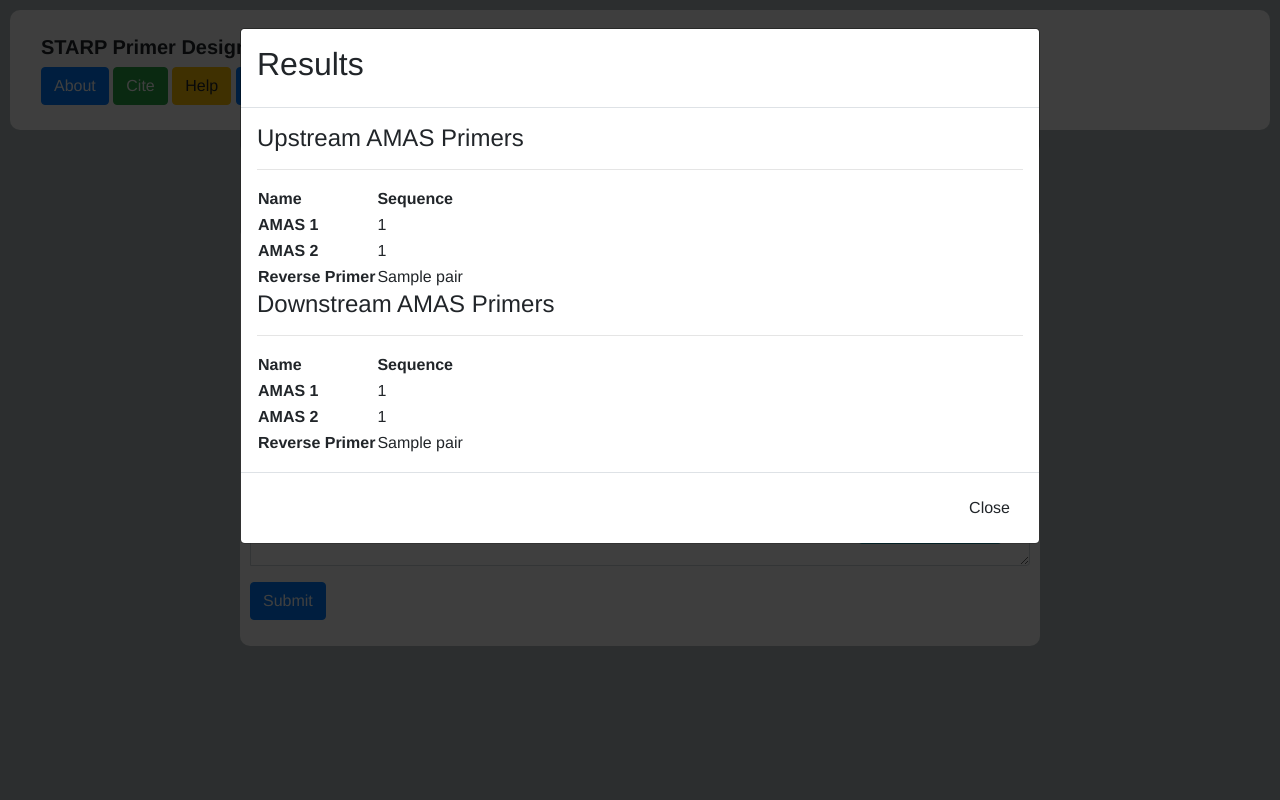
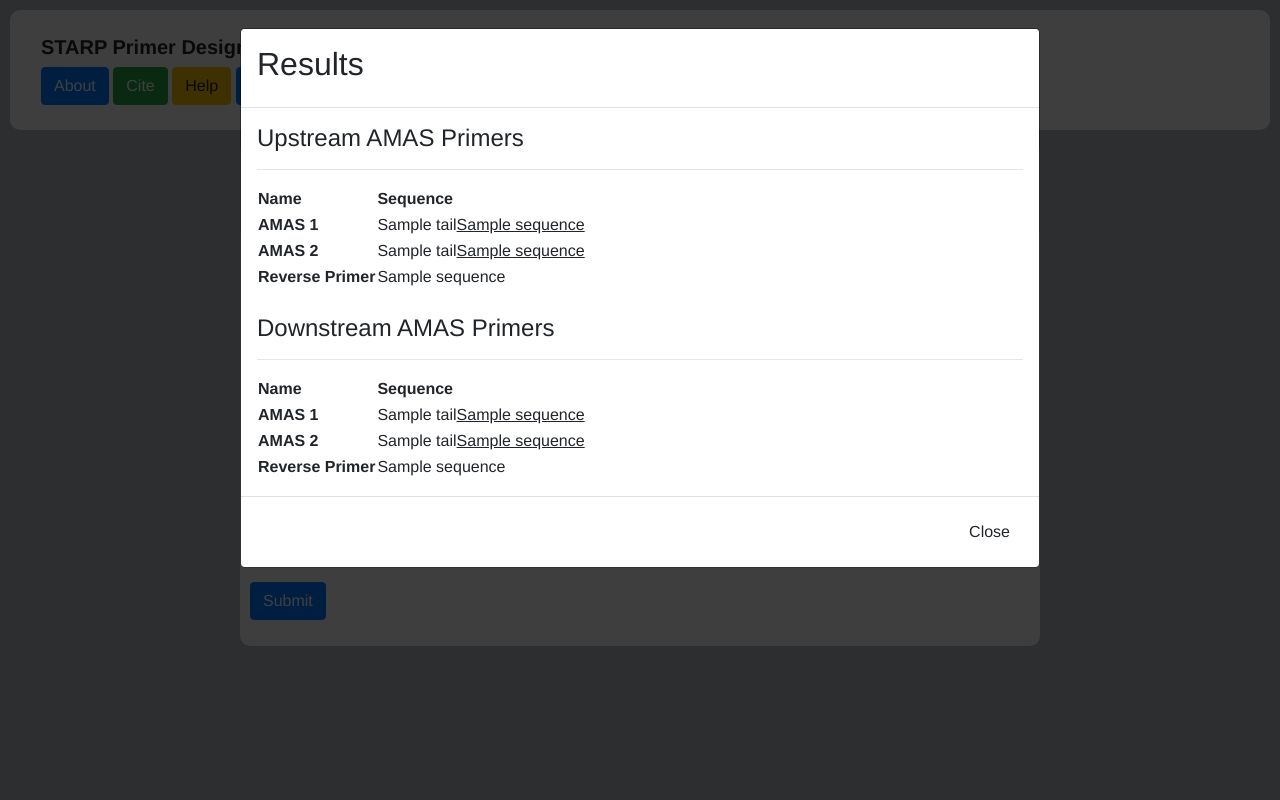
Before and after one commit to kalebburnham/USDAARS-primerlibweb, a Flask app: template primerlibweb/templates/starp.html in a window 1280 px wide. Run offline with Flask 2, Linux system fonts and the light colour scheme; the template is opened without the code that fills it: values that come from a table or form of the project are taken from there, most other values are stand-ins (such as "Sample title", 1, 10 or a date in 2020); some libraries are stand-ins or nearby versions.

Commit message:
Modified the output display.

```diff
--- a/primerlibweb/templates/starp.html
+++ b/primerlibweb/templates/starp.html
@@ -154,18 +154,25 @@
               {% for pair in starp.upstream_pairs %}
                 <tr>
                   <td><b>AMAS 1</b></td>
-                  <td>{{ pair[0][0].__repr__() }}</td>
+                  <td>
+                    {{ pair[0][0].tail }}<u>{{ pair[0][0].sequence }}</u>
+                  </td>
                 </tr>
                 <tr>
                   <td><b>AMAS 2</b></td>
-                  <td>{{ pair[0][1].__repr__() }}</td>
+                  <td>
+                    {{ pair[0][1].tail }}<u>{{ pair[0][1].sequence }}</u>
+                  </td>
                 </tr>
                 <tr>
                   <td><b>Reverse Primer</b></td>
-                  <td>{{ pair[1].__repr__() }}</td>
+                  <td>
+                    {{ pair[1].sequence }}
+                  </td>
                 </tr>
               {% endfor %}
             </table>
+            <br>
             {% endif %}
 
             {% if starp.downstream_pairs %}
@@ -177,15 +184,21 @@
               {% for pair in starp.downstream_pairs %}
                 <tr>
                   <td><b>AMAS 1</b></td>
-                  <td>{{ pair[0][0].__repr__() }}</td>
+                  <td>
+                    {{ pair[0][0].tail }}<u>{{ pair[0][0].sequence }}</u>
+                  </td>
                 </tr>
                 <tr>
                   <td><b>AMAS 2</b></td>
-                  <td>{{ pair[0][1].__repr__() }}</td>
+                  <td>
+                    {{ pair[0][1].tail }}<u>{{ pair[0][1].sequence }}</u>
+                  </td>
                 </tr>
                 <tr>
                   <td><b>Reverse Primer</b></td>
-                  <td>{{ pair[1].__repr__() }}</td>
+                  <td>
+                    {{ pair[1].sequence }}
+                  </td>
                 </tr>
               {% endfor %}
             </table>
```
